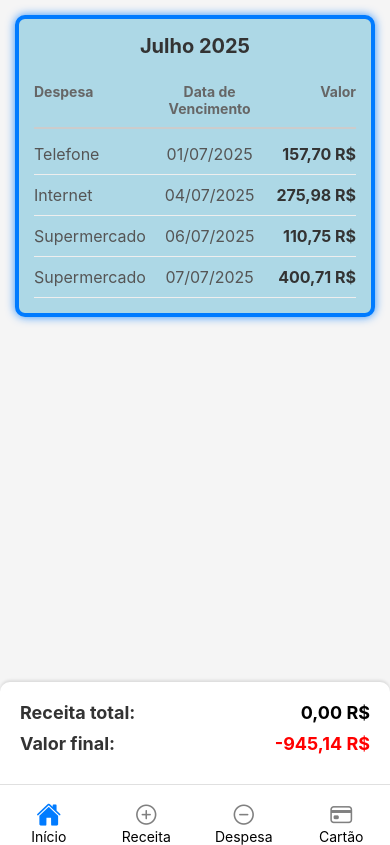
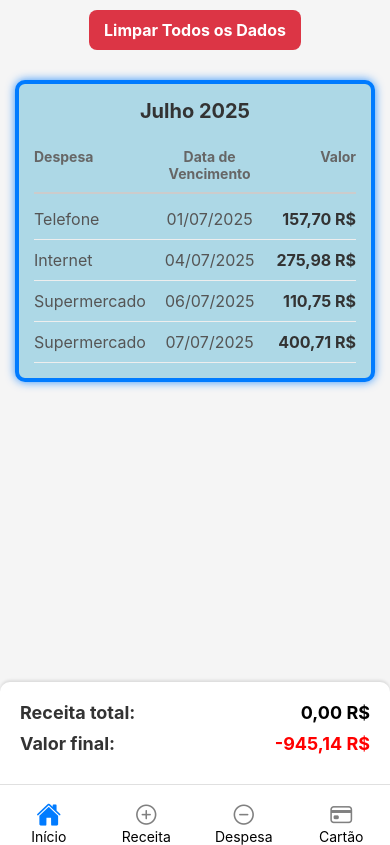
Before and after one commit to leomacedo2/app-financas-pessoais-simples, a React Native app: screen / in a window 390 px wide. Both pictures are taken after a click on the button "ENTRAR". Built offline with nearby package versions, Linux system fonts and the light colour scheme.

Commit message:
feat: Adicionado botão para apagar dados para testes.

```diff
--- a/screens/HomeScreen.js
+++ b/screens/HomeScreen.js
@@ -1,6 +1,6 @@
 // screens/HomeScreen.js
 import React, { useState, useEffect, useRef, useCallback } from 'react';
-import { View, Text, StyleSheet, FlatList, Dimensions, ActivityIndicator, Alert, ScrollView } from 'react-native';
+import { View, Text, StyleSheet, FlatList, Dimensions, ActivityIndicator, Alert, ScrollView, TouchableOpacity } from 'react-native'; // Adicionado TouchableOpacity
 import AsyncStorage from '@react-native-async-storage/async-storage';
 import { useFocusEffect } from '@react-navigation/native';
 import { useSafeAreaInsets } from 'react-native-safe-area-context';
@@ -34,8 +34,8 @@ const formatDateForDisplay = (date) => {
   const day = d.getDate().toString().padStart(2, '0');
   const month = (d.getMonth() + 1).toString().padStart(2, '0'); // Mês + 1 para exibir corretamente
   const year = d.getFullYear();
-  return `${day}/${month}/${year}`;}
-;
+  return `${day}/${month}/${year}`;
+};
 
 /**
  * Retorna o nome do mês de um objeto Date em português.
@@ -328,7 +328,7 @@ export default function HomeScreen() {
           {/* Título do mês, que deve permanecer fixo */}
           <Text style={styles.sectionTitle}>{`${String(monthName)} ${String(year)}`}</Text>
 
-          {/* Cabeçalho da tabela de despesas, que deve permanecer fixo */}
+          {/* Cabeçalho da Tabela */}
           <View style={styles.tableHeader}>
             <Text style={[styles.headerText, styles.descriptionColumn]}>Despesa</Text>
             <Text style={[styles.headerText, styles.dateColumn]}>Data de Vencimento</Text>
@@ -371,6 +371,36 @@ export default function HomeScreen() {
     }
   };
 
+  /**
+   * Limpa todos os dados de receitas, despesas e cartões do AsyncStorage.
+   * Usado para testes.
+   */
+  const clearAllData = async () => {
+    Alert.alert(
+      "Confirmar Limpeza",
+      "Tem certeza que deseja apagar TODOS os seus dados (receitas, despesas, cartões)? Esta ação é irreversível.",
+      [
+        { text: "Cancelar", style: "cancel" },
+        {
+          text: "Apagar Tudo",
+          onPress: async () => {
+            try {
+              await AsyncStorage.clear(); // Limpa todo o AsyncStorage
+              await loadData(); // Recarrega os dados (irá gerar dados iniciais se não houver)
+              Alert.alert("Sucesso", "Todos os dados foram apagados e recarregados.");
+              console.log("AsyncStorage limpo e dados recarregados.");
+            } catch (error) {
+              console.error("Erro ao limpar AsyncStorage:", error);
+              Alert.alert("Erro", `Não foi possível limpar os dados: ${error.message}`);
+            }
+          },
+          style: "destructive", // Estilo para indicar uma ação destrutiva
+        },
+      ]
+    );
+  };
+
+
   // Exibe um indicador de carregamento enquanto o aplicativo está inicializando
   if (loadingApp) {
     return (
@@ -384,6 +414,11 @@ export default function HomeScreen() {
   return (
     // Container principal da tela, aplicando o padding superior para respeitar a barra de status
     <View style={[styles.container, { paddingTop: insets.top }]}>
+      {/* Botão de Limpar Dados no topo da tela */}
+      <TouchableOpacity onPress={clearAllData} style={styles.clearDataButton}>
+        <Text style={styles.clearDataButtonText}>Limpar Todos os Dados</Text>
+      </TouchableOpacity>
+
       {/* FlatList para rolar entre os meses horizontalmente */}
       <FlatList
         ref={flatListRef}
@@ -428,6 +463,20 @@ const styles = StyleSheet.create({
   // Herda o estilo base do container dos commonStyles e adiciona estilos específicos.
   container: {
     ...commonStyles.container,
+  },
+  clearDataButton: {
+    backgroundColor: '#dc3545', // Vermelho para indicar perigo
+    paddingVertical: 10,
+    paddingHorizontal: 15,
+    borderRadius: 8,
+    alignSelf: 'center', // Centraliza o botão
+    marginTop: 10,
+    marginBottom: 15, // Espaçamento antes do FlatList
+  },
+  clearDataButtonText: {
+    color: '#fff',
+    fontSize: 16,
+    fontWeight: 'bold',
   },
   monthPage: {
     width: width, // Cada página ocupa a largura total da tela
@@ -479,7 +528,7 @@ const styles = StyleSheet.create({
     textAlign: 'center',
   },
   expensesScrollView: { // Novo estilo para o ScrollView das despesas
-    flex: 1, // <--- PRINCIPAL MUDANÇA AQUI: Ocupa o restante do espaço na seção
+    flex: 1, // Ocupa o restante do espaço na seção
   },
   debitItemRow: {
     flexDirection: 'row',
```
